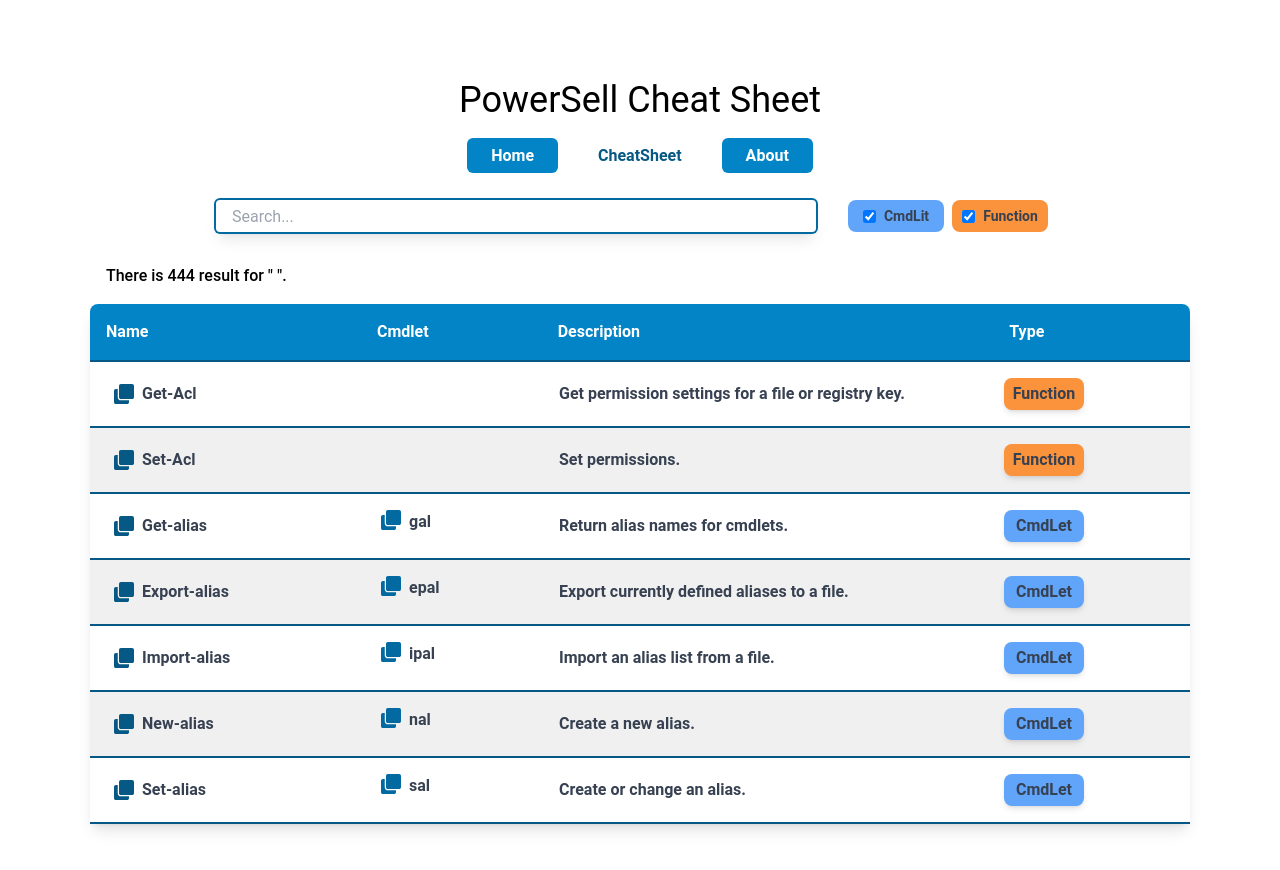
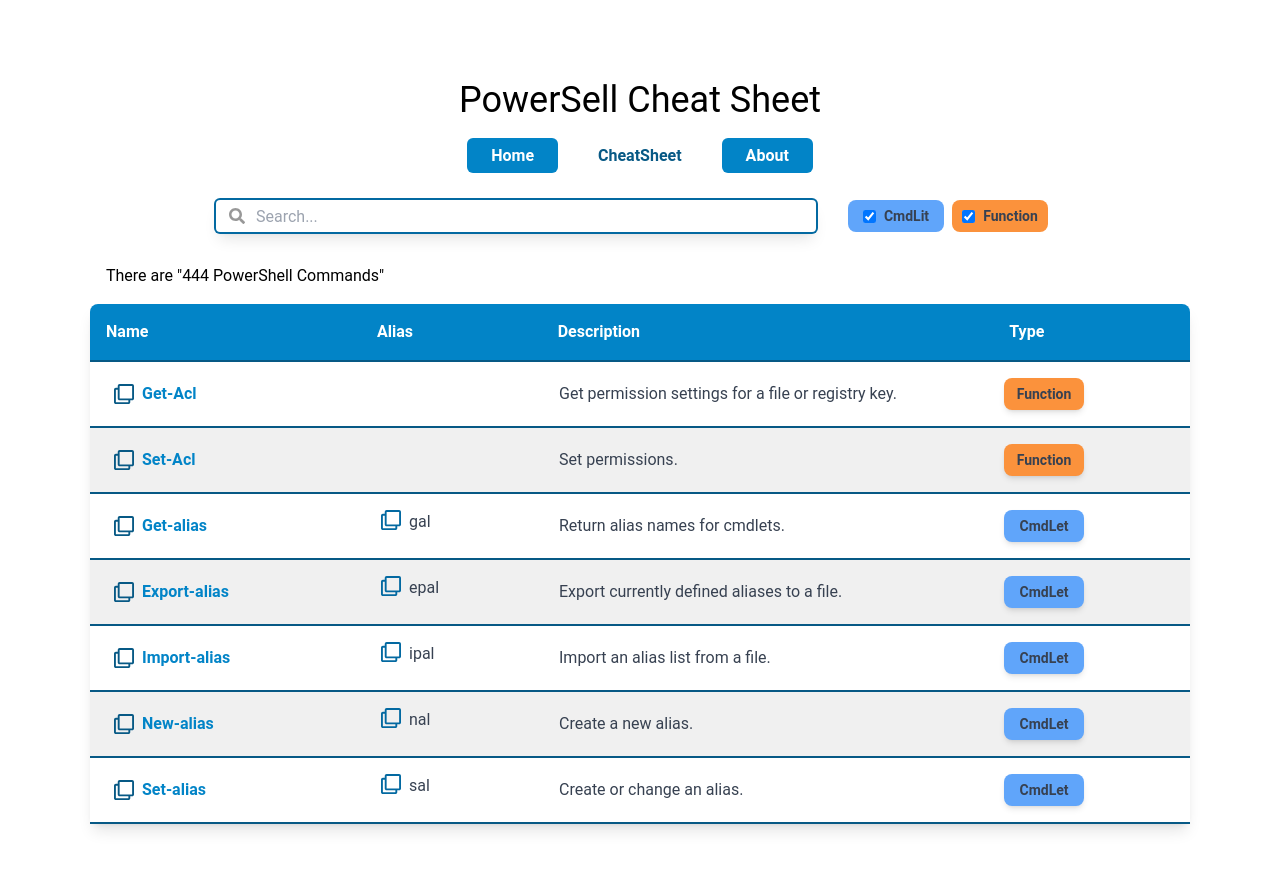
Before and after one commit to AyoubMazouz/powershell-cheat-sheet, a React (Create React App) app: page /cheatsheet in a window 1280 px wide. Built offline with nearby package versions, Linux system fonts and the light colour scheme.

Commit message:
miner tweeks

```diff
--- a/src/App.css
+++ b/src/App.css
@@ -470,6 +470,58 @@ Ensure the default browser behavior of the `hidden` attribute.
   visibility: visible;
 }
 
+.absolute {
+  position: absolute;
+}
+
+.relative {
+  position: relative;
+}
+
+.left-0 {
+  left: 0px;
+}
+
+.left-\[4rem\] {
+  left: 4rem;
+}
+
+.left-\[8rem\] {
+  left: 8rem;
+}
+
+.left-\[9rem\] {
+  left: 9rem;
+}
+
+.top-\[\.2rem\] {
+  top: .2rem;
+}
+
+.top-\[\.4rem\] {
+  top: .4rem;
+}
+
+.top-\[\.5rem\] {
+  top: .5rem;
+}
+
+.right-\[9rem\] {
+  right: 9rem;
+}
+
+.left-\[1rem\] {
+  left: 1rem;
+}
+
+.right-\[1rem\] {
+  right: 1rem;
+}
+
+.left-\[\.8rem\] {
+  left: .8rem;
+}
+
 .col-span-3 {
   grid-column: span 3 / span 3;
 }
@@ -489,6 +541,10 @@ Ensure the default browser behavior of the `hidden` attribute.
 
 .mb-4 {
   margin-bottom: 1rem;
+}
+
+.ml-\[2rem\] {
+  margin-left: 2rem;
 }
 
 .block {
@@ -711,6 +767,16 @@ Ensure the default browser behavior of the `hidden` attribute.
   padding-bottom: 0.5rem;
 }
 
+.px-12 {
+  padding-left: 3rem;
+  padding-right: 3rem;
+}
+
+.px-10 {
+  padding-left: 2.5rem;
+  padding-right: 2.5rem;
+}
+
 .text-center {
   text-align: center;
 }
@@ -760,6 +826,10 @@ Ensure the default browser behavior of the `hidden` attribute.
   font-weight: 500;
 }
 
+.font-bold {
+  font-weight: 700;
+}
+
 .text-gray-800 {
   --tw-text-opacity: 1;
   color: rgb(31 41 55 / var(--tw-text-opacity));
@@ -795,9 +865,22 @@ Ensure the default browser behavior of the `hidden` attribute.
   color: rgb(3 105 161 / var(--tw-text-opacity));
 }
 
+.text-blue-600 {
+  --tw-text-opacity: 1;
+  color: rgb(37 99 235 / var(--tw-text-opacity));
+}
+
 .underline {
   -webkit-text-decoration-line: underline;
           text-decoration-line: underline;
+}
+
+.opacity-50 {
+  opacity: 0.5;
+}
+
+.opacity-40 {
+  opacity: 0.4;
 }
 
 .shadow-lg {
--- a/src/components/CheatSheet/ResultTable.jsx
+++ b/src/components/CheatSheet/ResultTable.jsx
@@ -1,6 +1,6 @@
 import { useEffect, useState } from 'react'
 import { detailsUrl } from '../../powerShellCheatSheet.data'
-import { FaClone } from 'react-icons/fa'
+import { FaRegClone } from 'react-icons/fa'
 
 export default function ResultTable({ data, options, search }) {
   const [result, setResult] = useState([false])
@@ -27,36 +27,35 @@ export default function ResultTable({ data, options, search }) {
       alert("Copied to clipboard");
   });
   }
-  const onClickLink = id => {
-
-  }
   return (
     <>
-      <div className='px-4 font-medium'>There is {result[0] ? result.length : 0} result for " {search} ".</div>
-      <div className='w-full min-w-[600px] lg:max-w-[1100px] max-h-[65vh] font-semibold shadow-lg rounded-t-lg overflow-y-scroll'>
-        <div className='w-full grid grid-cols-12 gap-4 py-4 px-4 bg-sky-600 text-white text-base border-b-2 border-sky-800'>
+      <div className='px-4'>{search
+        ? <div>There is {result[0] ? result.length : 0} result for " {search} ".</div>
+        : <div>There are "{result.length} PowerShell Commands"</div>}</div>
+      <div className='w-full min-w-[600px] lg:max-w-[1100px] max-h-[65vh] shadow-lg rounded-t-lg overflow-y-scroll'>
+        <div className='w-full grid grid-cols-12 gap-4 py-4 px-4 bg-sky-600 text-white text-base border-b-2 border-sky-800 font-semibold'>
           <div className='col-span-3'>Name</div>
-          <div className='col-span-2'>Cmdlet</div>
+          <div className='col-span-2'>Alias</div>
           <div className='col-span-5'>Description</div>
           <div className='col-span-2'>Type</div>
         </div>
       {result.map((v, id) => (
         v ? <div key={id} className='--nth-child-bg w-full grid grid-cols-12 border-b-2 border-sky-800 gap-2 md:gap-4 py-4 px-2 md:px-6 text-gray-700 text-xs sm:text-sm lg:text-base'>
-              <div className='col-span-3 flex items-center space-x-2'>
-                <FaClone className='text-xl text-sky-800 hover:text-sky-500 cursor-pointer' onClick={() => onClickClone(id, 'name')} />
+              <div className='col-span-3 flex items-center space-x-2 font-bold text-sky-600'>
+                <FaRegClone className='text-xl text-sky-800 hover:text-sky-500 cursor-pointer' onClick={() => onClickClone(id, 'name')} />
                 <a href={detailsUrl + v.name.toLocaleLowerCase()} target='_blank'>{v.name}</a>
               </div>
               <div className='col-span-2 flex flex-col items-center space-x-2 space-y-1'>
                 {v.alias.map(v => <div className='w-full flex space-x-2'>
-                  <FaClone className='text-xl text-sky-700 hover:text-sky-500 cursor-pointer' onClick={() => onClickClone(id, 'alias')} />
+                  <FaRegClone className='text-xl text-sky-700 hover:text-sky-500 cursor-pointer' onClick={() => onClickClone(id, 'alias')} />
                   <div>{v}</div></div>)}
               </div>
               <div className='col-span-5 flex justify-start items-center'>{v.description}</div>
-              <div className={v.alias.length <= 0 ? 'flex justify-center items-center col-span-2 h-8 w-20 bg-orange-400 rounded-lg shadow-md'
-                : 'col-span-2 flex justify-center items-center h-8 w-20 bg-blue-400 rounded-lg shadow-md'}>
+              <div className={v.alias.length <= 0 ? 'flex justify-center items-center col-span-2 h-8 w-20 bg-orange-400 rounded-lg shadow-md text-sm font-semibold'
+                : 'col-span-2 flex justify-center items-center h-8 w-20 bg-blue-400 rounded-lg shadow-md text-sm font-semibold'}>
                   {v.alias.length <= 0 ? 'Function' : 'CmdLet'}</div>
             </div>
-        : <div className='p-4 border-b-2 border-sky-700'>There is 0 result for " {search} ".</div>
+        : null
       ))}
       </div>
     </>
--- a/src/pages/CheatSheet.js
+++ b/src/pages/CheatSheet.js
@@ -1,7 +1,9 @@
 import { useState } from 'react'
+import { FaSearch } from 'react-icons/fa'
 import { data } from '../powerShellCheatSheet.data'
 import ResultTable from '../components/CheatSheet/ResultTable'
 import Options from '../components/CheatSheet/Options'
+import { isCompositeComponent } from 'react-dom/test-utils'
 
 
 export default function CheatSheet () {
@@ -15,8 +17,11 @@ export default function CheatSheet () {
     return (
         <div className='space-y-4 px-2 md:px-8'>
             <div className='flex justify-center space-x-4'>
-                <input type="search" placeholder='Search...' value={search} onChange={onChangeSearch}
-                className='rounded shadow-lg h-8 md:min-w-[600px] max-w-[1100px] mb-4 px-4 focus:outline-none ring-2 focus:ring-sky-500 hover:ring-sky-300 ring-sky-700' />
+                <div className='relative'>
+                    <FaSearch className='left-[.8rem] top-[.5rem] absolute opacity-40' />
+                    <input type="search" placeholder='Search...' value={search} onChange={onChangeSearch}
+                    className='rounded shadow-lg h-8 md:min-w-[600px] max-w-[1100px] mb-4 px-10 focus:outline-none ring-2 focus:ring-sky-500 hover:ring-sky-300 ring-sky-700' />
+                </div>
                 <div className=''><Options options={options} setOptions={setOptions} /></div>
             </div>
 
```
